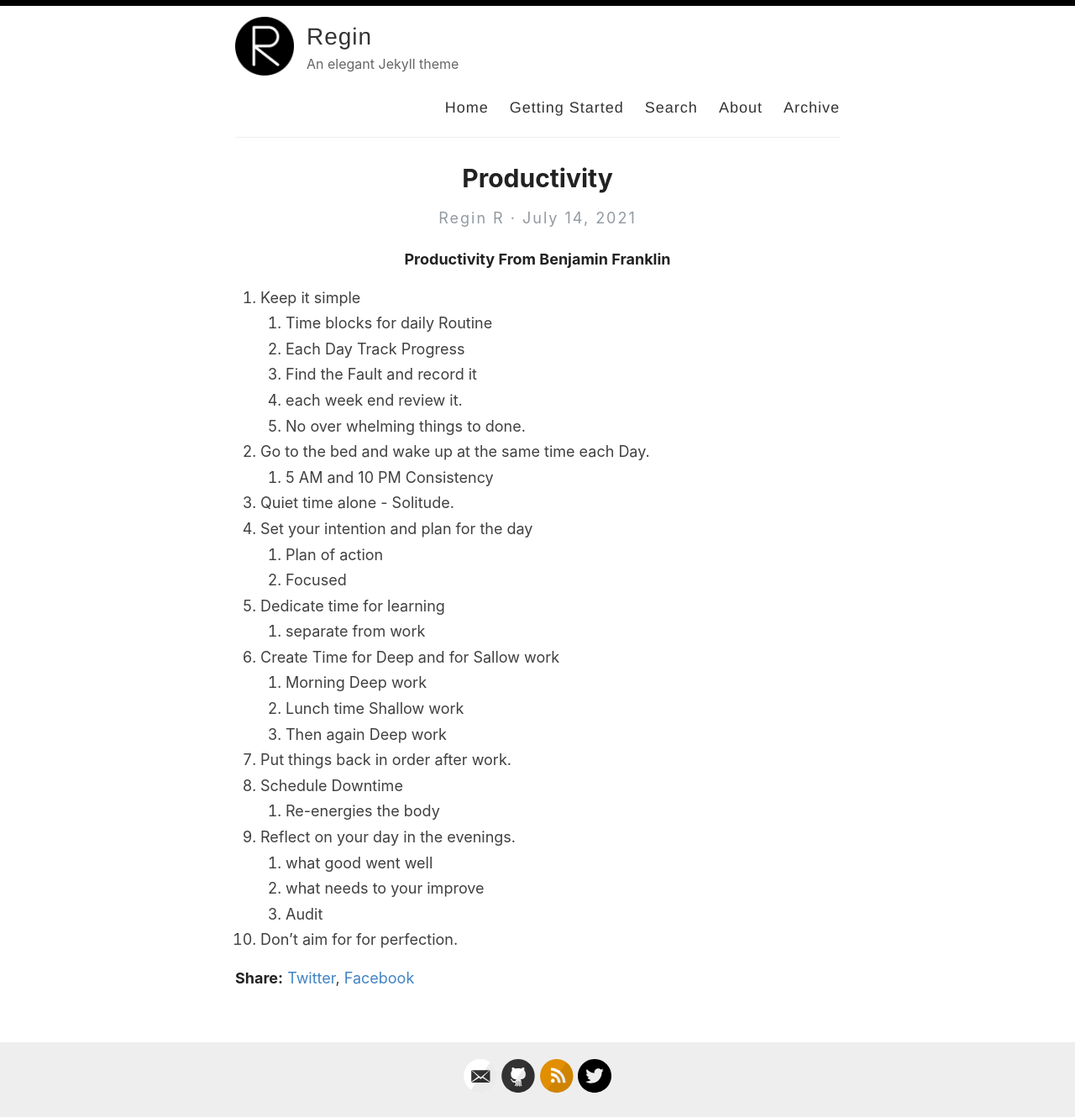
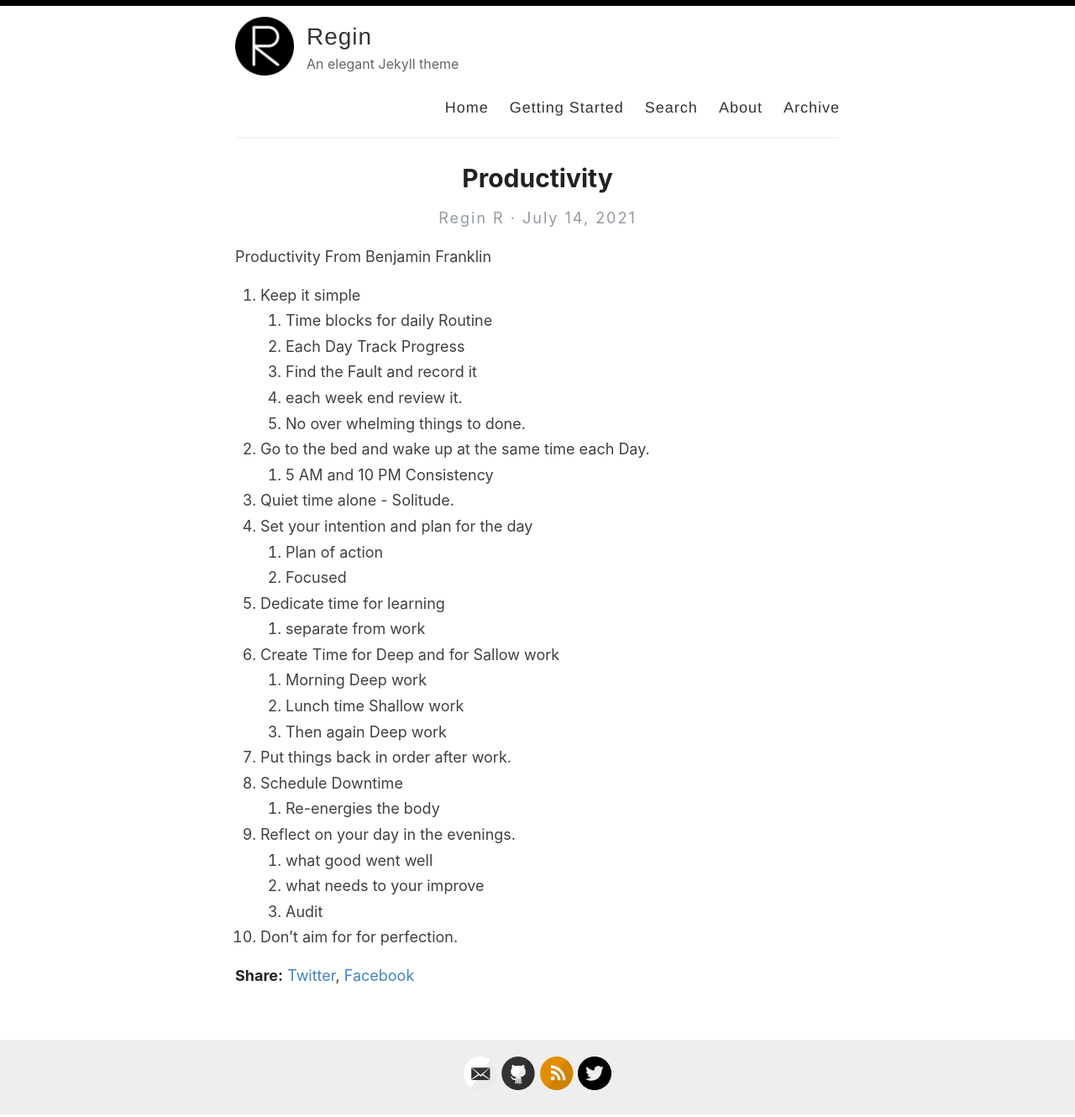
Before and after one commit to regiravi/delme, a Jekyll site: the page built from _posts/2021-07-14-Productivity.md, in a window 1280 px wide. Shown: the whole page at 84% size. Built offline with Jekyll 4.4.1, drawn with Linux system fonts in a browser that asks for light colours; our own code applies the rules of GitHub Pages for plain Markdown files.

```diff
--- a/_posts/2021-07-14-Productivity.md
+++ b/_posts/2021-07-14-Productivity.md
@@ -1,4 +1,4 @@
-##### Productivity From Benjamin Franklin #####
+Productivity From Benjamin Franklin
 
 1. Keep it simple
    1. Time blocks for daily Routine
```
